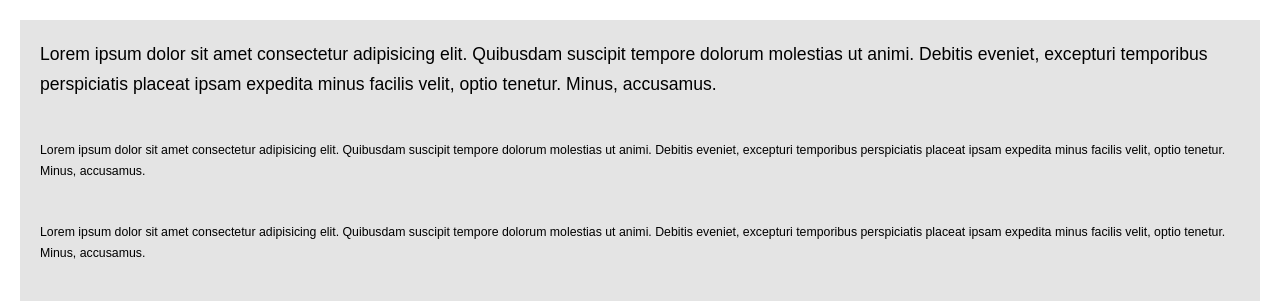
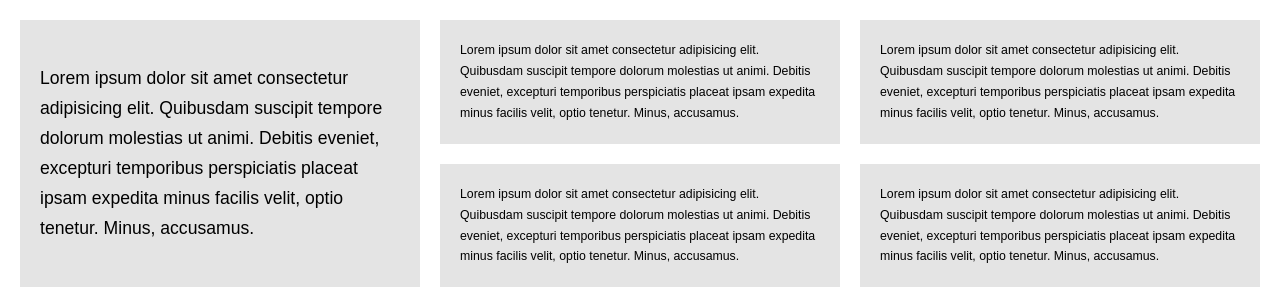
Before and after one commit to MAURICEDS0UZA/udemy_learning, a plain HTML site: page css_grid/grid.html in a window 1280 px wide. Shown: the top 301 px of the page. Drawn offline with Linux system fonts and the light colour scheme.

Commit message:
feat:applied grid 3 col & 2 rows along with gap

```diff
--- a/css_grid/grid.css
+++ b/css_grid/grid.css
@@ -16,6 +16,9 @@ body {
 
 .parent {
   padding: 20px;
+  display:grid;
+  grid-template-columns: 1fr 1fr 1fr ;
+  gap: 20px;
 }
 
 .item {
@@ -27,6 +30,9 @@ body {
 
 .item:nth-child(1) {
   font-size: 1.1rem;
+  grid-row: span 2;
+  display: grid;
+  align-content: center;
 }
 
 .item p {
```
Lines whose indentation alone changed are shown as unchanged.
